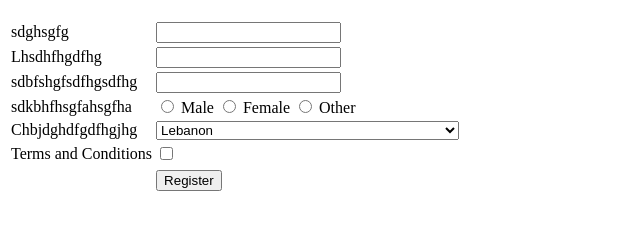
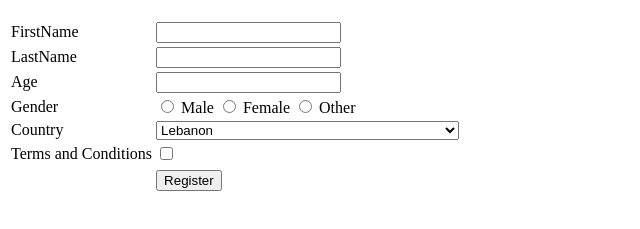
Before and after one commit to sivachandra1/Tutorials, a plain HTML site: page Register.html in a window 1280 px wide. Shown: the part 61-290 px from the top of the page, without its empty margins (0-640 px from the left). Drawn offline with Linux system fonts and the light colour scheme.

Commit message:
djksfhfkghsd

```diff
--- a/Register.html
+++ b/Register.html
@@ -9,25 +9,25 @@
 <h1> Registration Form</h1>
 <table>
 <tr>
-<td class="label_control">sdghsgfg</td>
+<td class="label_control">FirstName</td>
 <td>
 <input type="tct" id="txtFirstName">
 </td>
 </tr>
 <tr>
-<td class="label_control">Lhsdhfhgdfhg</td>
+<td class="label_control">LastName</td>
 <td>
 <input type="txt" id="txtLastName">
 </td>
 </tr>
 <tr>
-<td class="label_control"> sdbfshgfsdfhgsdfhg</td>
+<td class="label_control">Age</td>
 <td>
 <input type="txt" id="ageNumber">
 </td>
 </tr>
 <tr>
-<td class="label_control">sdkbhfhsgfahsgfha</td>
+<td class="label_control">Gender</td>
 <td>
   <input type="radio" name="gender" value="male"> Male
   <input type="radio" name="gender" value="female"> Female
@@ -35,7 +35,7 @@
   </td>
   </tr>
 <tr>
-<td class="label_control">Chbjdghdfgdfhgjhg</td>
+<td class="label_control">Country</td>
 <td>
 <select id="ddlCountry">
     <option value="Afghanistan">Afghanistan</option>
```
